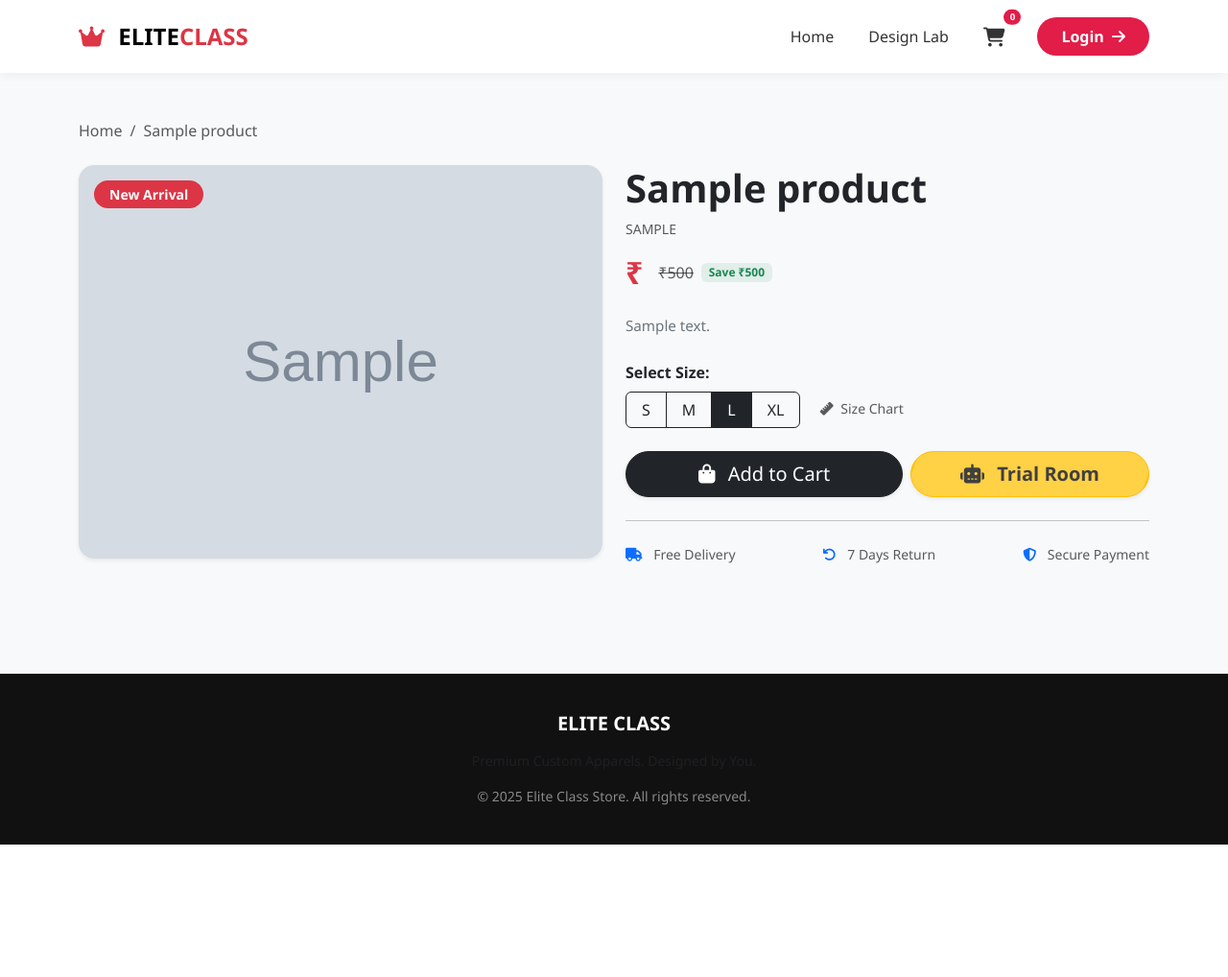
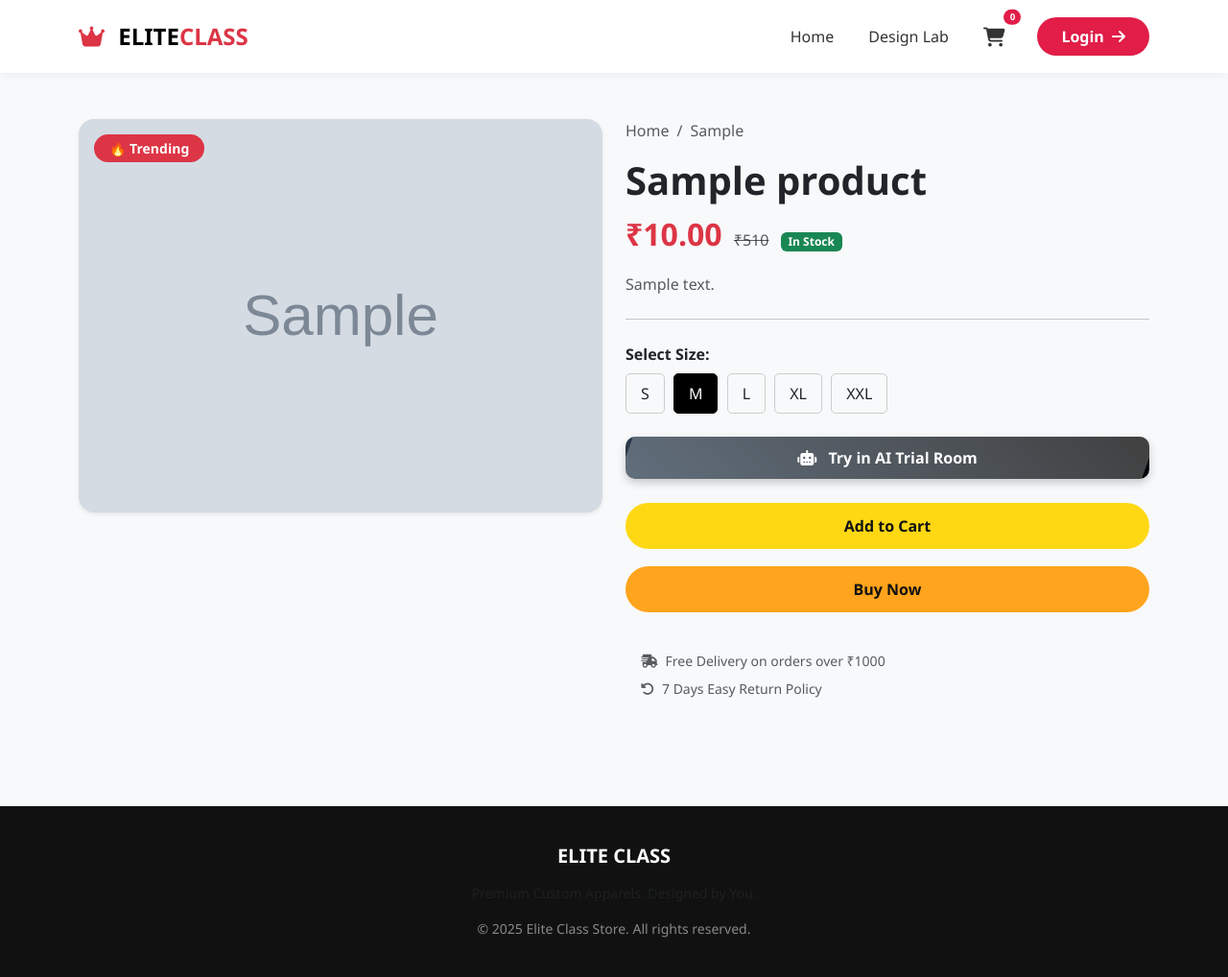
Before and after one commit to zahidbasha353-droid/trendflix-live, a Django app: page /product/1/ in a window 1280 px wide. Shown: the whole page at 96% size. Before the commit the page ends 880 px from the top, so only its background shows below. Run offline with Django 5.2, Linux system fonts and the light colour scheme; tables that the repository leaves empty hold one stand-in row (values such as "Sample post"); grey boxes marked "Sample" are stand-in pictures.

Commit message:
Fixed product image error

```diff
--- a/store/templates/store/product_detail.html
+++ b/store/templates/store/product_detail.html
@@ -1,74 +1,163 @@
 {% extends 'store/base.html' %}
-{% load static %}
 
 {% block content %}
 
-<div class="container py-5">
-    <nav aria-label="breadcrumb" class="mb-4">
-        <ol class="breadcrumb">
-            <li class="breadcrumb-item"><a href="{% url 'home' %}" class="text-decoration-none text-muted">Home</a></li>
-            <li class="breadcrumb-item active" aria-current="page">{{ product.name }}</li>
-        </ol>
-    </nav>
+<style>
+    /* 🔥 AMAZON STYLE BUTTONS CSS 🔥 */
+    .btn-amazon-cart, .btn-amazon-buy {
+        width: 100%;
+        font-weight: 600;
+        padding: 12px;
+        border: none;
+        border-radius: 50px;
+        margin-top: 10px;
+        transition: 0.2s;
+        text-align: center;
+        text-decoration: none;
+        display: block;
+        font-size: 1rem;
+    }
 
+    .btn-amazon-cart {
+        background-color: #ffd814;
+        color: #111;
+    }
+    .btn-amazon-cart:hover {
+        background-color: #f7ca00;
+    }
+
+    .btn-amazon-buy {
+        background-color: #ffa41c;
+        color: #111;
+    }
+    .btn-amazon-buy:hover {
+        background-color: #fa8900;
+    }
+
+    /* Size Selector Style */
+    .size-option {
+        cursor: pointer;
+        border: 1px solid #ccc;
+        padding: 8px 15px;
+        margin-right: 5px;
+        border-radius: 5px;
+        display: inline-block;
+        transition: 0.2s;
+    }
+    .size-option:hover { border-color: #000; }
+    input[type="radio"] { display: none; }
+    input[type="radio"]:checked + label {
+        background-color: #000;
+        color: #fff;
+        border-color: #000;
+    }
+
+    /* 🔥 TRIAL ROOM BUTTON STYLE 🔥 */
+    .btn-trial {
+        background: linear-gradient(45deg, #2c3e50, #000000);
+        color: white;
+        border: none;
+        width: 100%;
+        padding: 10px;
+        border-radius: 10px;
+        font-weight: bold;
+        position: relative;
+        overflow: hidden;
+        margin-bottom: 15px;
+        box-shadow: 0 4px 10px rgba(0,0,0,0.2);
+    }
+    .btn-trial:hover { color: #ffd814; }
+</style>
+
+<div class="container my-5">
     <div class="row">
+
         <div class="col-md-6 mb-4">
             <div class="card border-0 shadow-sm rounded-4 overflow-hidden position-relative">
-                <img src="{{ product.image.url }}" class="img-fluid w-100" alt="{{ product.name }}" style="max-height: 600px; object-fit: contain; background: #f8f9fa;">
-                <span class="position-absolute top-0 start-0 bg-danger text-white px-3 py-1 m-3 rounded-pill small fw-bold">New Arrival</span>
+
+                {% if product.image_url %}
+                    <img src="{{ product.image_url }}" class="img-fluid w-100" style="max-height: 600px; object-fit: contain; background: #f8f9fa;" alt="{{ product.name }}">
+                {% elif product.image %}
+                    <img src="{{ product.image.url }}" class="img-fluid w-100" style="max-height: 600px; object-fit: contain; background: #f8f9fa;" alt="{{ product.name }}">
+                {% else %}
+                    <img src="https://via.placeholder.com/600" class="img-fluid w-100" alt="No Image">
+                {% endif %}
+
+                {% if product.is_trending %}
+                    <span class="position-absolute top-0 start-0 bg-danger text-white px-3 py-1 m-3 rounded-pill small fw-bold">🔥 Trending</span>
+                {% endif %}
             </div>
         </div>
 
         <div class="col-md-6">
-            <h1 class="fw-bold mb-2">{{ product.name }}</h1>
-            <p class="text-muted mb-3 text-uppercase small tracking-wide">{{ product.category }}</p>
+            <nav aria-label="breadcrumb">
+                <ol class="breadcrumb">
+                    <li class="breadcrumb-item"><a href="{% url 'home' %}" class="text-decoration-none text-muted">Home</a></li>
+                    <li class="breadcrumb-item active" aria-current="page">{{ product.category }}</li>
+                </ol>
+            </nav>
 
-            <div class="d-flex align-items-center mb-4">
-                <h2 class="fw-bold text-danger mb-0 me-3">₹{{ product.price }}</h2>
-                <span class="text-decoration-line-through text-muted">₹{{ product.price|add:"500" }}</span>
-                <span class="ms-2 badge bg-success bg-opacity-10 text-success">Save ₹500</span>
+            <h1 class="fw-bold display-6">{{ product.name }}</h1>
+            <div class="mb-3">
+                <span class="text-danger fw-bold fs-2">₹{{ product.selling_price }}</span>
+                <span class="text-muted text-decoration-line-through ms-2">₹{{ product.cost_price|add:"500" }}</span>
+                <span class="badge bg-success ms-2">In Stock</span>
             </div>
 
-            <p class="lead text-secondary mb-4" style="font-size: 0.95rem; line-height: 1.6;">
-                {{ product.description }}
-            </p>
+            <p class="text-muted">{{ product.description }}</p>
+
+            <hr class="my-4">
+
+            <form action="{% url 'add_to_cart' product.id %}" method="POST">
+                {% csrf_token %}
 
                 <div class="mb-4">
                     <label class="fw-bold mb-2 d-block">Select Size:</label>
-                <div class="btn-group" role="group" aria-label="Size selection">
-                    <input type="radio" class="btn-check" name="size" id="s" autocomplete="off">
-                    <label class="btn btn-outline-dark px-3" for="s">S</label>
+                    <input type="radio" name="size" id="size-s" value="S">
+                    <label for="size-s" class="size-option">S</label>
 
-                    <input type="radio" class="btn-check" name="size" id="m" autocomplete="off">
-                    <label class="btn btn-outline-dark px-3" for="m">M</label>
+                    <input type="radio" name="size" id="size-m" value="M" checked>
+                    <label for="size-m" class="size-option">M</label>
 
-                    <input type="radio" class="btn-check" name="size" id="l" autocomplete="off" checked>
-                    <label class="btn btn-outline-dark px-3" for="l">L</label>
+                    <input type="radio" name="size" id="size-l" value="L">
+                    <label for="size-l" class="size-option">L</label>
 
-                    <input type="radio" class="btn-check" name="size" id="xl" autocomplete="off">
-                    <label class="btn btn-outline-dark px-3" for="xl">XL</label>
-                </div>
-                <a href="#" class="small text-decoration-none ms-3 text-muted" data-bs-toggle="modal" data-bs-target="#sizeChartModal"><i class="fas fa-ruler me-1"></i> Size Chart</a>
+                    <input type="radio" name="size" id="size-xl" value="XL">
+                    <label for="size-xl" class="size-option">XL</label>
+
+                    <input type="radio" name="size" id="size-xxl" value="XXL">
+                    <label for="size-xxl" class="size-option">XXL</label>
                 </div>
 
-            <div class="d-grid gap-2 d-md-flex mt-4 align-items-center">
-                <button class="btn btn-dark btn-lg rounded-pill px-5 flex-grow-1 shadow-sm">
-                    <i class="fas fa-shopping-bag me-2"></i> Add to Cart
+                <button type="button" class="btn-trial" data-bs-toggle="modal" data-bs-target="#trialRoomModal">
+                    <i class="fas fa-robot me-2"></i> Try in AI Trial Room
+                    <span class="position-absolute top-0 start-0 w-100 h-100 bg-white opacity-25" style="transform: skewX(-20deg); animation: shine 3s infinite;"></span>
                 </button>
 
-                <button class="btn btn-warning btn-lg rounded-pill px-4 flex-grow-1 fw-bold position-relative overflow-hidden shadow-sm" data-bs-toggle="modal" data-bs-target="#trialRoomModal">
-                    <i class="fas fa-robot me-2"></i> Trial Room
-                    <span class="position-absolute top-0 start-0 w-100 h-100 bg-white opacity-25" style="transform: skewX(-20deg); animation: shine 3s infinite;"></span>
+                <div class="row g-2">
+                    <div class="col-12">
+                        <button type="submit" class="btn-amazon-cart">
+                            Add to Cart
                         </button>
                     </div>
+                    <div class="col-12">
+                        <a href="{% url 'buy_now' product.id %}" class="btn-amazon-buy">
+                            Buy Now
+                        </a>
+                    </div>
+                </div>
 
-            <hr class="my-4">
+            </form>
 
-            <div class="d-flex justify-content-between small text-muted">
-                <div><i class="fas fa-truck me-2 text-primary"></i> Free Delivery</div>
-                <div><i class="fas fa-undo me-2 text-primary"></i> 7 Days Return</div>
-                <div><i class="fas fa-shield-alt me-2 text-primary"></i> Secure Payment</div>
+            <div class="mt-4 p-3 bg-light rounded text-muted small">
+                <div class="d-flex align-items-center mb-2">
+                    <i class="fa-solid fa-truck-fast me-2"></i> Free Delivery on orders over ₹1000
                 </div>
+                <div class="d-flex align-items-center">
+                    <i class="fa-solid fa-rotate-left me-2"></i> 7 Days Easy Return Policy
+                </div>
+            </div>
+
         </div>
     </div>
 </div>
@@ -127,20 +216,17 @@
                         <div class="position-relative mx-auto mb-4" style="width: 180px; height: 240px; background: #2a2a2a; border-radius: 15px; display: flex; align-items: center; justify-content: center; overflow: hidden; border: 1px solid #444;">
                             <i class="fas fa-user text-secondary" style="font-size: 10rem; opacity: 0.2;"></i>
 
-                            <img src="{{ product.image.url }}" class="position-absolute" style="width: 85%; top: 25%; opacity: 0.9; filter: drop-shadow(0 5px 5px rgba(0,0,0,0.5)); mix-blend-mode: normal;">
+                            {% if product.image_url %}
+                                <img src="{{ product.image_url }}" class="position-absolute" style="width: 85%; top: 25%; opacity: 0.9;">
+                            {% elif product.image %}
+                                <img src="{{ product.image.url }}" class="position-absolute" style="width: 85%; top: 25%; opacity: 0.9;">
+                            {% endif %}
 
                             <div class="scan-line"></div>
                         </div>
 
                         <h3 class="text-white fw-bold mb-1">Recommended Size: <span id="recSize" class="text-warning display-4 fw-bold">L</span></h3>
-                        <p class="text-secondary small mb-3" id="fitDesc">Based on 170cm / 70kg</p>
-
-                        <div class="alert alert-dark border-secondary py-2 d-inline-block text-start">
-                            <small class="text-muted" style="font-size: 0.75rem;">
-                                <i class="fas fa-exclamation-triangle text-warning me-1"></i>
-                                <strong>Note:</strong> TrendFlix AI can make mistakes. Please double-check the size chart before ordering.
-                            </small>
-                        </div>
+                        <p class="text-secondary small mb-3" id="fitDesc">Based on analysis</p>
 
                         <div class="mt-4">
                             <button class="btn btn-outline-light btn-sm rounded-pill px-4" onclick="resetTrial()">Check Another</button>
@@ -169,10 +255,7 @@
     /* Robot Scan Line */
     .scan-line {
         position: absolute;
-        top: 0;
-        left: 0;
-        width: 100%;
-        height: 4px;
+        top: 0; left: 0; width: 100%; height: 4px;
         background: #ffc107;
         box-shadow: 0 0 15px #ffc107;
         animation: scan 2s infinite linear;
@@ -198,27 +281,23 @@
 {% block extra_js %}
 <script>
     function analyzeFit() {
-        // 1. Get Inputs
         const height = document.getElementById('userHeight').value;
         const weight = document.getElementById('userWeight').value;
 
-        // 2. Hide Input, Show Loading
         document.getElementById('trialInputStep').style.display = 'none';
         document.getElementById('trialResultStep').style.display = 'block';
         document.getElementById('scanningAnim').style.display = 'block';
         document.getElementById('finalResult').style.display = 'none';
 
-        // 3. AI Logic (Robot Brain)
+        // Simple Mock Logic
         let size = 'M';
         let desc = "Standard Fit";
 
-        // Simple logic based on weight (Demo logic)
         if(weight < 60) { size = 'S'; desc = "Slim Fit"; }
         else if(weight < 75) { size = 'M'; desc = "Regular Fit"; }
         else if(weight < 90) { size = 'L'; desc = "Comfort Fit"; }
         else { size = 'XL'; desc = "Relaxed Fit"; }
 
-        // 4. Update UI after 2 seconds (Fake Processing)
         setTimeout(() => {
             document.getElementById('scanningAnim').style.display = 'none';
             document.getElementById('finalResult').style.display = 'block';
@@ -226,8 +305,10 @@
             document.getElementById('recSize').innerText = size;
             document.getElementById('fitDesc').innerText = `Based on ${height}cm / ${weight}kg analysis.`;
 
-            // Auto select the size in the background page
-            document.getElementById(size.toLowerCase()).checked = true;
+            // Auto Select the Radio Button
+            try {
+                document.getElementById('size-' + size.toLowerCase()).checked = true;
+            } catch(e) { console.log("Size ID not found"); }
 
         }, 2000);
     }
```
Lines whose indentation alone changed are shown as unchanged.
